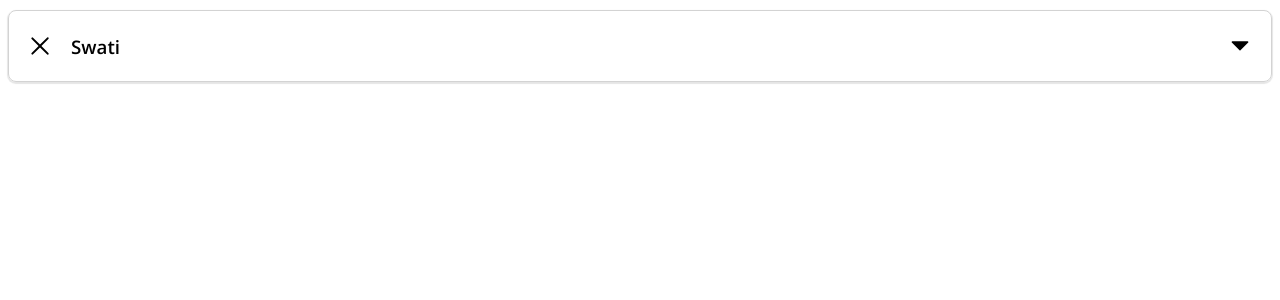
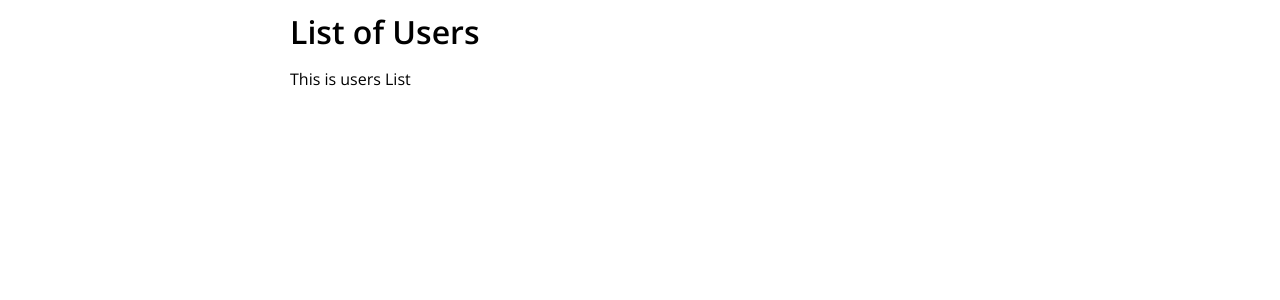
Before and after one commit to swatijain1095/media, a React (Create React App) app: page / in a window 1280 px wide. Shown: the top 300 px of the page. Built offline with nearby package versions, Linux system fonts and the light colour scheme.

Commit message:
Added userlist component and styling

```diff
--- a/src/App.js
+++ b/src/App.js
@@ -1,10 +1,13 @@
-import { Accordion } from "./components/Accordion";
+// import { Accordion } from "./components/Accordion";
+import { UserList } from "./components/UserList";
 import "./style.scss";
 
 function App() {
   return (
-    <div>
-      <Accordion title="Swati" description="Test description">
+    <div className="app">
+      <h1>List of Users</h1>
+      <UserList />
+      {/* <Accordion title="Swati" description="Test description">
         <Accordion
           title="child Accordion"
           description="Child Accordion Description"
@@ -17,7 +20,7 @@ function App() {
           title="child Accordion3"
           description="Child Accordion Description"
         />
-      </Accordion>
+      </Accordion> */}
     </div>
   );
 }
--- /dev/null
+++ b/src/components/UserList/UserList.js
@@ -0,0 +1,5 @@
+function UserList() {
+  return <div>This is users List</div>;
+}
+
+export default UserList;
--- /dev/null
+++ b/src/components/UserList/index.js
@@ -0,0 +1,3 @@
+import UserList from "./UserList";
+
+export { UserList };
--- a/src/style.scss
+++ b/src/style.scss
@@ -25,3 +25,11 @@ p,
 span {
   margin: 0;
 }
+
+.app {
+  width: 700px;
+  margin: 10px auto;
+  display: flex;
+  flex-direction: column;
+  gap: 15px;
+}
```
